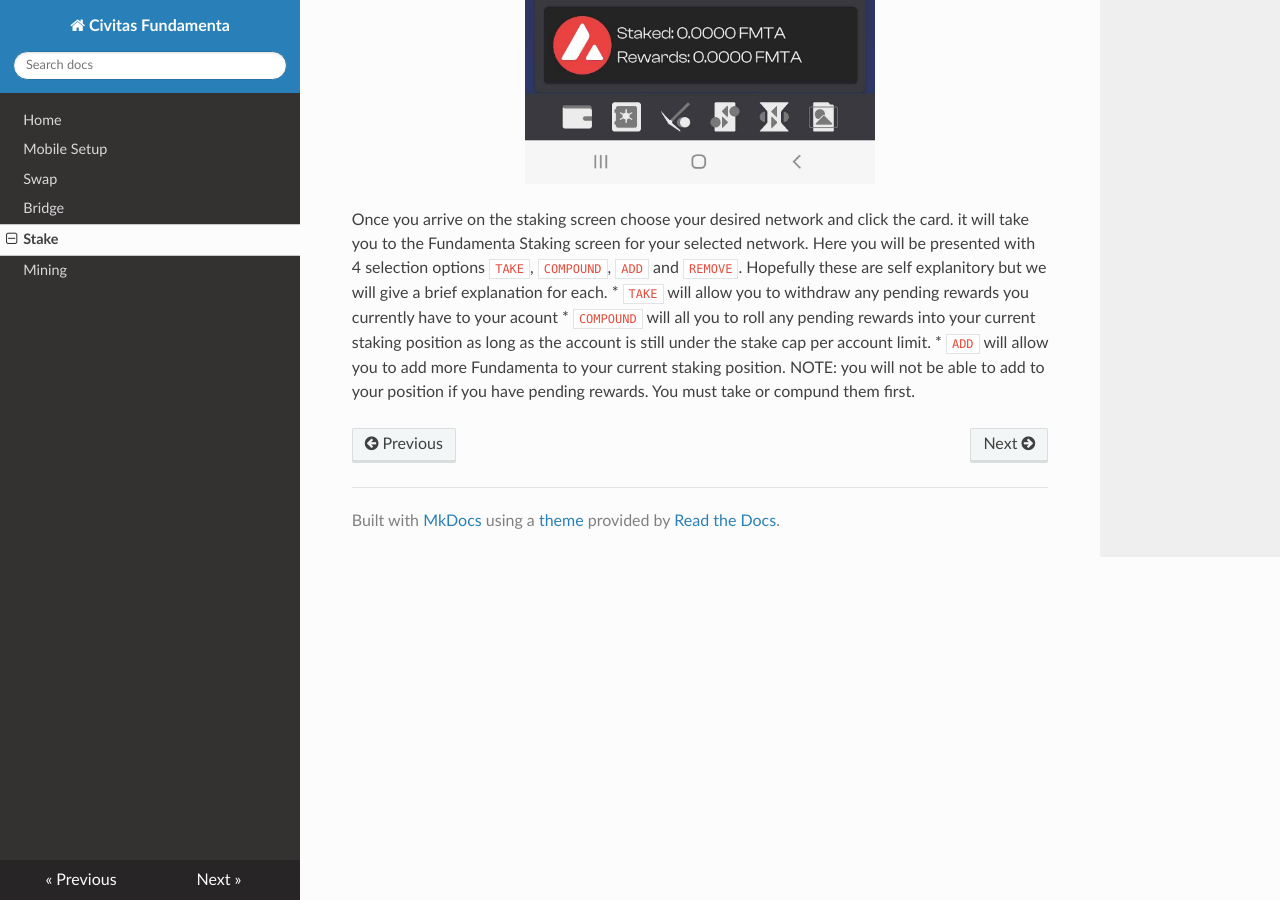
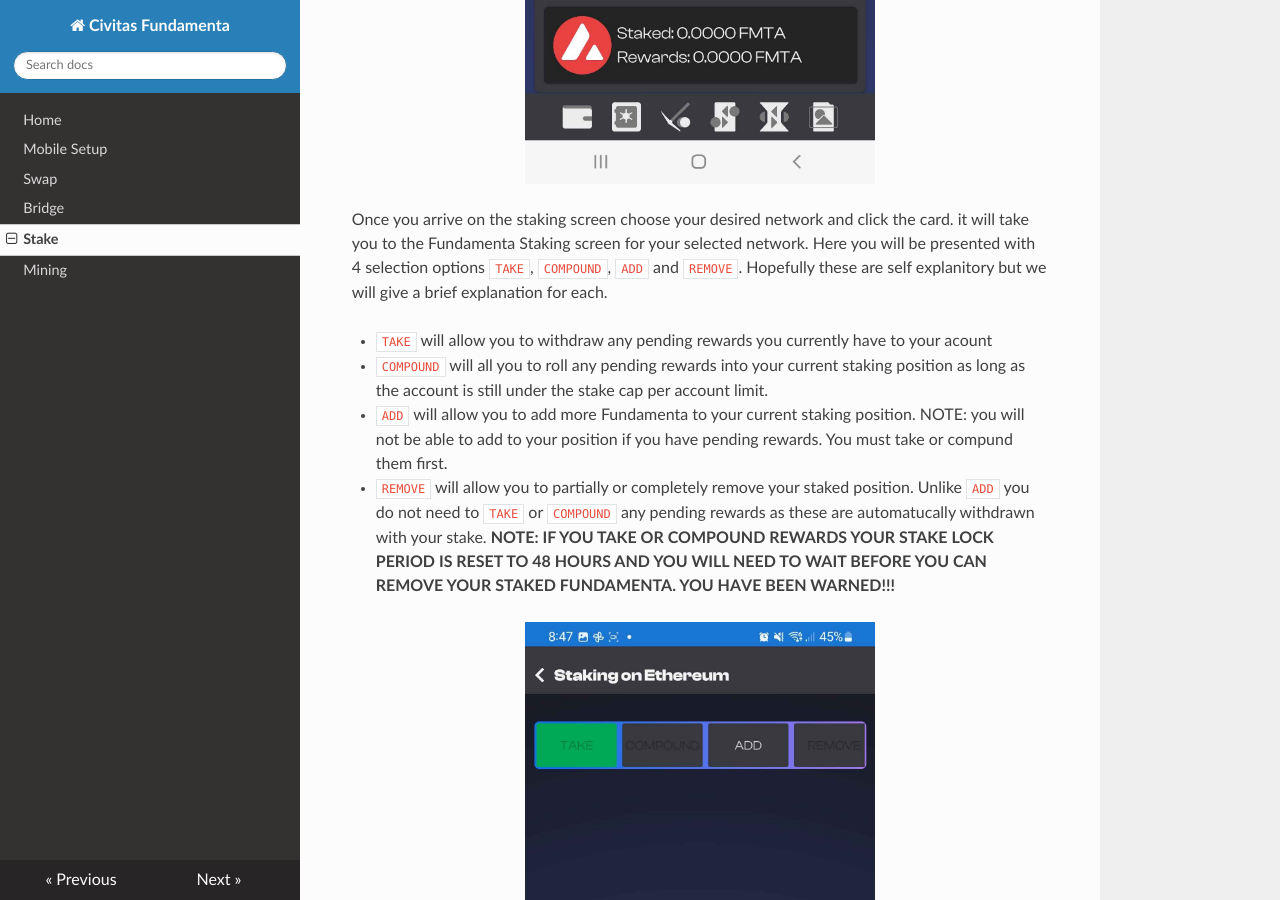
Before and after one commit to Civitas-Fundamenta/docs, an MkDocs documentation site: the page built from docs/Staking.md, in a window 1280 px wide and 900 px high, scrolled down 2014 px. Built offline with MkDocs 1.6.1, drawn with Linux system fonts in a browser that asks for light colours; nearby versions of some CDN libraries.

Commit message:
add image

```diff
--- a/docs/Staking.md
+++ b/docs/Staking.md
@@ -21,6 +21,13 @@
 ![mobile staking](img/mobile_staking.jpg){: style="width:350px;display: block; margin: 0 auto"}
 
 Once you arrive on the staking screen choose your desired network and click the card. it will take you to the Fundamenta Staking screen for your selected network.  Here you will be presented with 4 selection options `TAKE`, `COMPOUND`, `ADD` and `REMOVE`.  Hopefully these are self explanitory but we will give a brief explanation for each.
+
 * `TAKE` will allow you to withdraw any pending rewards you currently have to your acount
+
 * `COMPOUND` will all you to roll any pending rewards into your current staking position as long as the account is still under the stake cap per account limit.
+
 * `ADD` will allow you to add more Fundamenta to your current staking position. NOTE: you will not be able to add to your position if you have pending rewards.  You must take or compund them first.
+
+* `REMOVE` will allow you to partially or completely remove your staked position.  Unlike `ADD` you do not need to `TAKE` or `COMPOUND` any pending rewards as these are automatucally withdrawn with your stake.  **NOTE: IF YOU TAKE OR COMPOUND REWARDS YOUR STAKE LOCK PERIOD IS RESET TO 48 HOURS AND YOU WILL NEED TO WAIT BEFORE YOU CAN REMOVE YOUR STAKED FUNDAMENTA.  YOU HAVE BEEN WARNED!!!**
+
+![mobile staking action](img/mobile_staking_action.jpg){: style="width:350px;display: block; margin: 0 auto"}
```
Also changed, not shown: docs/img/mobile_staking_action.jpg (added).
